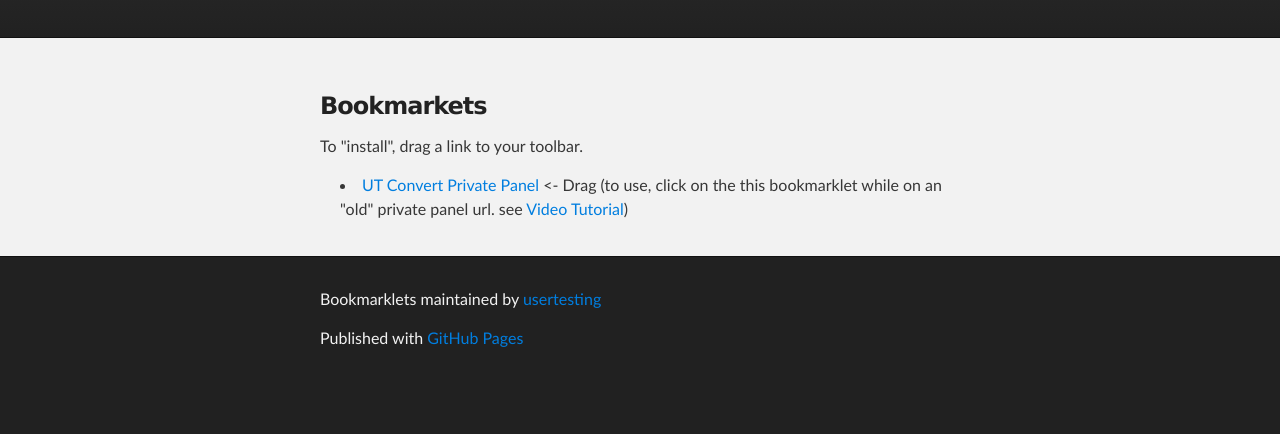
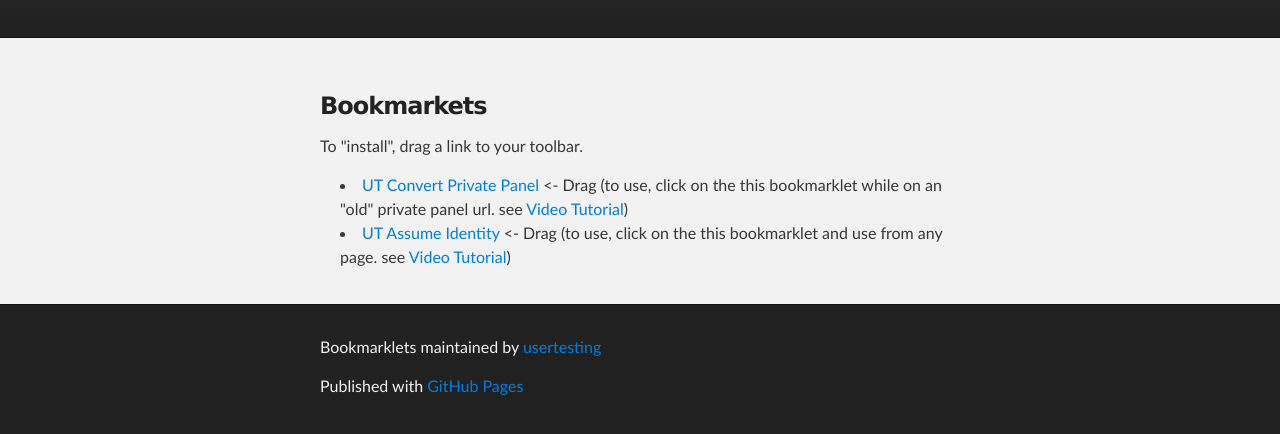
Before and after one commit to usertesting/bookmarklets, a plain HTML site: page index.html in a window 1280 px wide. Shown: the part 208-642 px from the top of the page. Drawn offline with Linux system fonts and the light colour scheme.

Commit message:
added bookmarklet for logging in as other users

```diff
--- a/index.html
+++ b/index.html
@@ -49,6 +49,20 @@
       -->
       <a href="javascript:(function()%20{var%20exurl%20=%20(window.location.href);m%20=%20exurl.match(/^http(s)?:\/\/accounts\.(qa[0-9]\.)?usertesting\.com\/PrivateTesterSignupNew.aspx\?job=(.*)/);if%20(m)%20{n%20=%20%27http://www.%27%20+%20(m[m.length%20-%202]%20||%20%27%27)%20+%20%27usertesting.com/pp/%27%20+%20m[m.length%20-%201];if%20(new_location%20=%20prompt(%27The%20old%20url%20has%20been%20changed%20to:%27,%20n))%20{window.location%20=%20new_location;}}%20else%20{alert(%27Sorry,%20but%20the%20current%20url%20is%20not%20an%20old%20private%20panel%20url.%27);};})();">UT Convert Private Panel</a> <- Drag (to use, click on the this bookmarklet while on an "old" private panel url. see <a href="http://screencast.com/t/7maIRn5jRC">Video Tutorial</a>)
     </li>
+    <li>
+      <!--
+      (function() {
+              email=prompt("Enter the email of the user you wish to login as:");
+              qaenv=prompt("Enter the qa environment like 'qa3'; blank is production:");
+              if(email.length){
+                      var domain='www.'+(qaenv.length?qaenv+'.':'')+'usertesting.com';
+                      var win=window.open("https://"+domain+"/admin/utilities/assume_identity?email="+email, '_blank');
+                      win.focus();
+              }
+      })();
+      -->
+      <a href="javascript:(function()%20%7Bemail%3Dprompt(%22Enter%20the%20email%20of%20the%20user%20you%20wish%20to%20login%20as%3A%22)%3Bqaenv%3Dprompt(%22Enter%20the%20qa%20environment%20like%20%27qa3%27%3B%20blank%20is%20production%3A%22)%3Bif(email.length)%7Bvar%20domain%3D%27www.%27%2B(qaenv.length%3Fqaenv%2B%27.%27%3A%27%27)%2B%27usertesting.com%27%3Bvar%20win%3Dwindow.open(%22https%3A%2F%2F%22%2Bdomain%2B%22%2Fadmin%2Futilities%2Fassume_identity%3Femail%3D%22%2Bemail%2C%20%27_blank%27)%3Bwin.focus()%3B%7D%7D)()%3B">UT Assume Identity</a> <- Drag (to use, click on the this bookmarklet and use from any page. see <a href="http://screencast.com/t/7maIRn5jRC">Video Tutorial</a>)
+    </li>
   </ul>
 </p>
 
```
